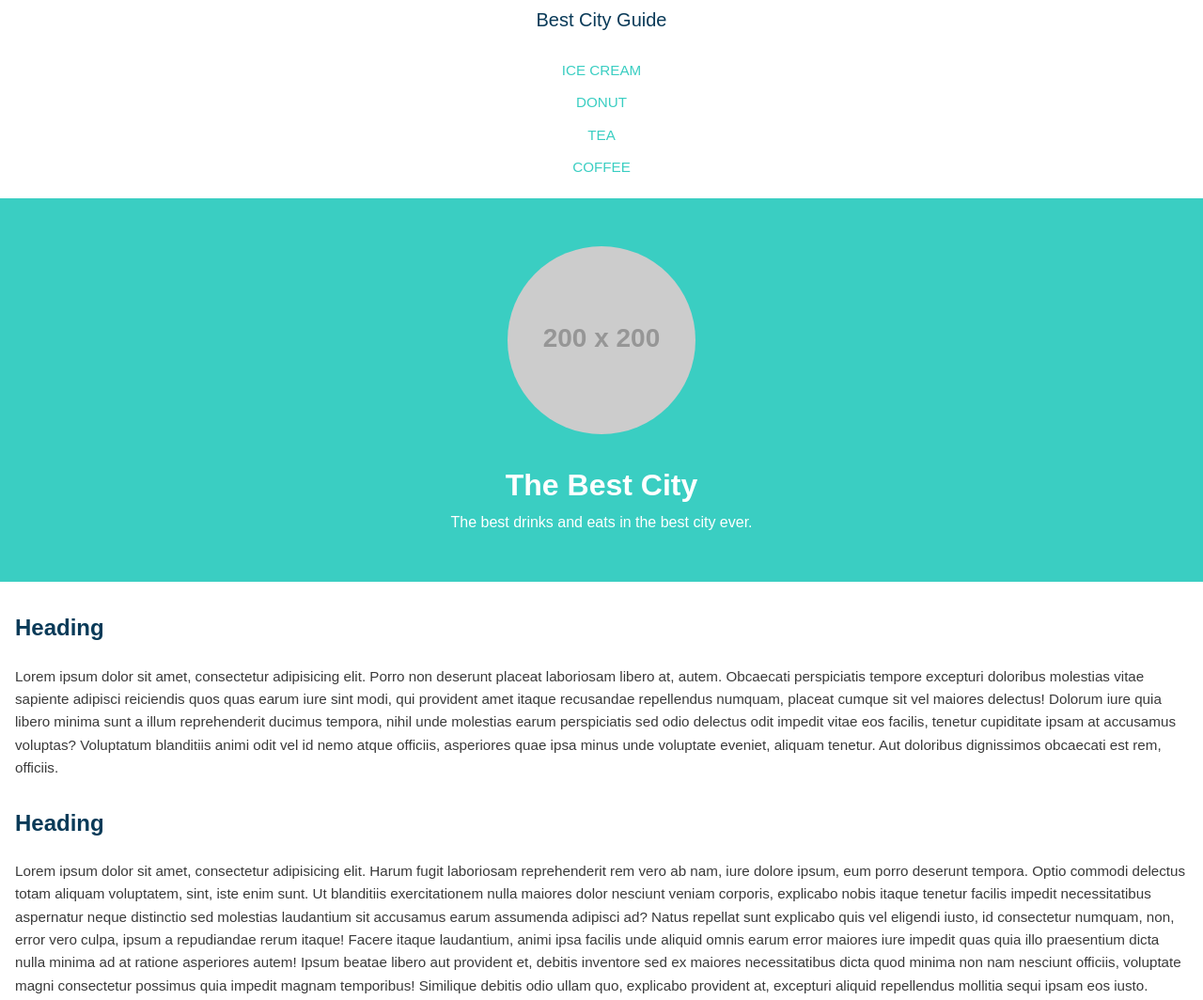
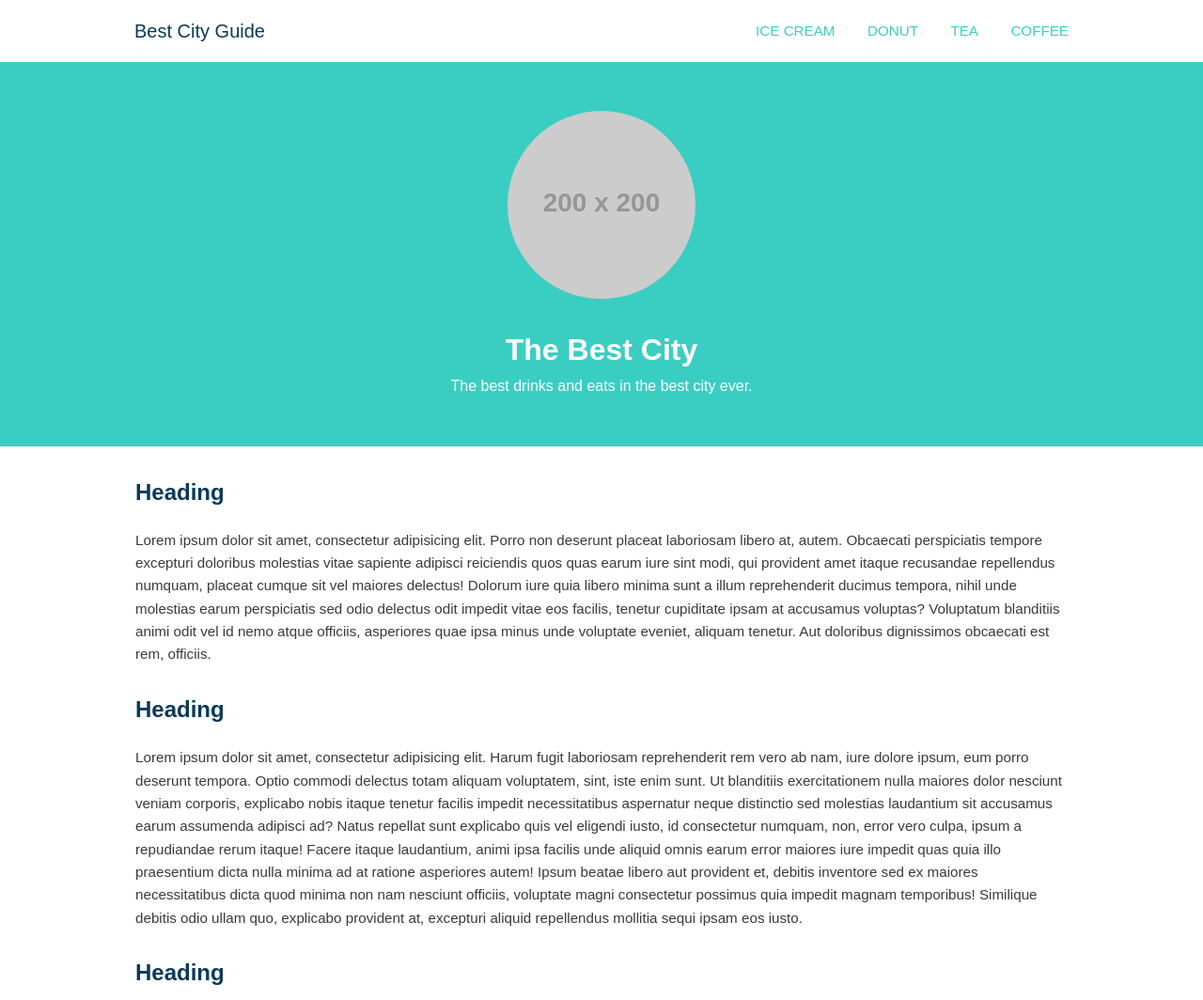
Before and after one commit to bing19/layout, a website: page app/index.html in a window 1280 px wide. Shown: the top 1064 px of the page at 94% size. Drawn offline with nearby package versions, Linux system fonts and the light colour scheme; placeholder pictures from the web are drawn by us.

Commit message:
Second commit

```diff
--- a/app/index.html
+++ b/app/index.html
@@ -32,12 +32,15 @@
 		        	</ul>
 	        	</nav>
 	        </header>
-	        <section class="banner">
+	    </div>
+	    <section class="banner">
+	    	<div class="container">
 	        	<div ><img class="banner-img" src="http://fakeimg.pl/200x200/122fd1/FFF/?text=img+placeholder"></div>
 	        	<h1 class="banner-heading">The Best City</h1>
 	        	<span>The best drinks and eats in the best city ever.</span>
-	        </section>
-       	</div>
+	        </div>
+	    </section>
+
 
        	<div class="container">
        		<div class="col">
--- a/app/scss/blocks/_blocks.scss
+++ b/app/scss/blocks/_blocks.scss
@@ -29,3 +29,31 @@
 .col {
 	padding: 0 1em;
 }
+
+
+@media (min-width: 769px) {
+	.container {
+		width: 80%;
+		margin: 0 auto;
+	}
+
+	.logo {
+		float: left;
+		padding-top: 12px;
+	}
+
+	.main-nav {
+		float: right;
+	}
+	.nav-item {
+		display: inline-block;
+	}
+
+	.main-head {
+		@include clearfix;
+	}
+
+
+
+
+}
```
Also changed, not shown: app/css/main.css.
